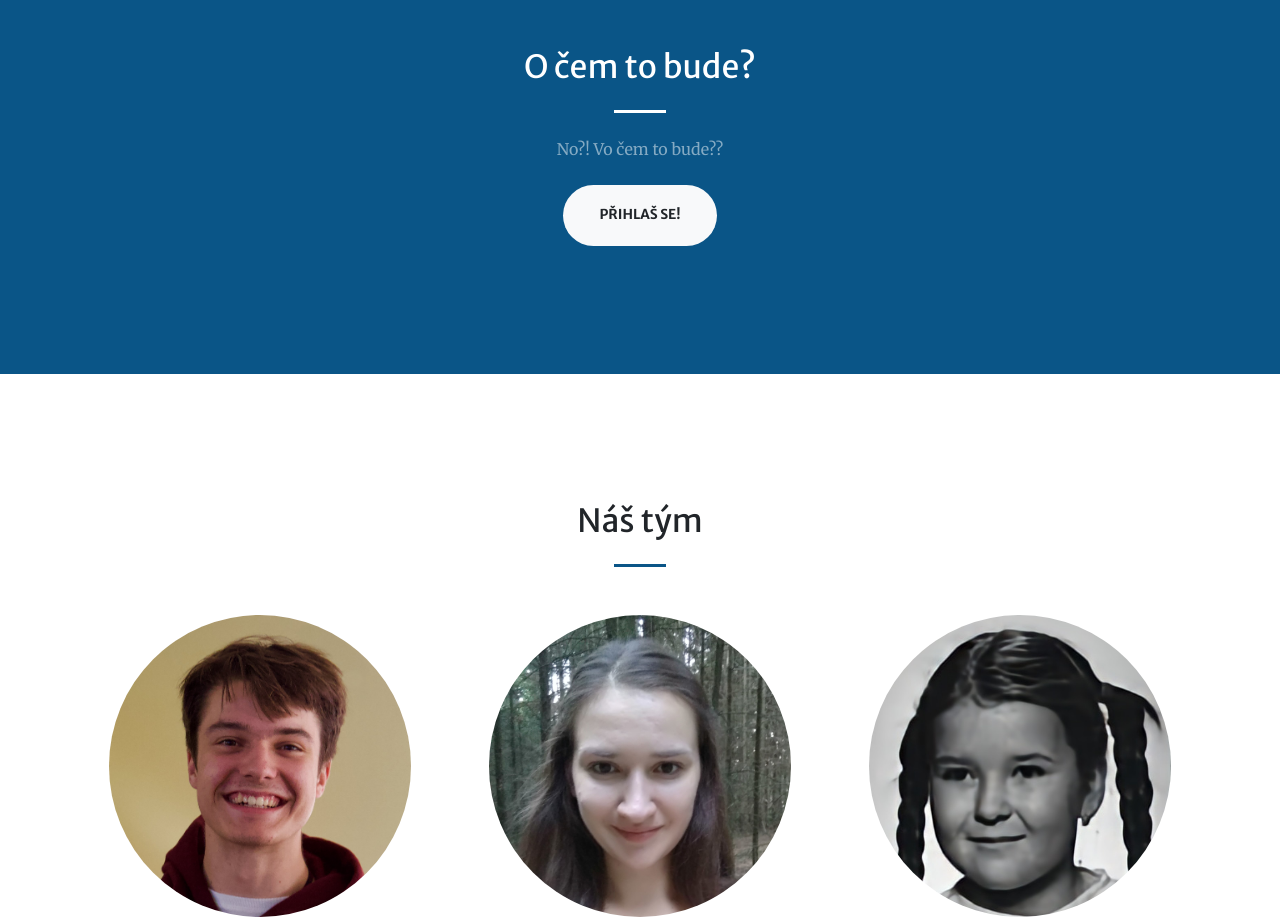
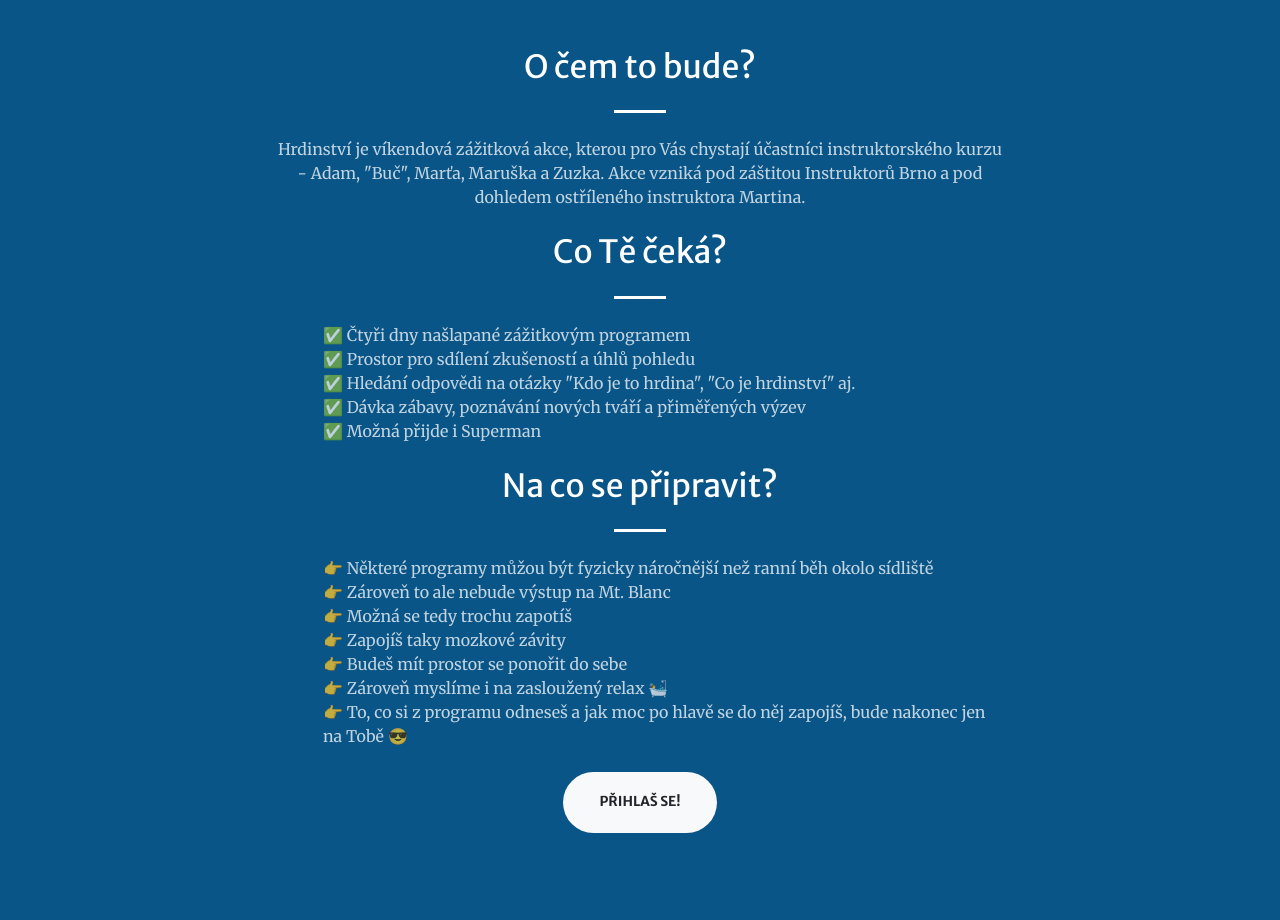
Before and after one commit to InstruktoriBrno/hrdinstvi-web, a website with bundled scripts: page index.html in a window 1280 px wide. Shown: the part 880-1800 px from the top of the page. Built offline with nearby package versions, Linux system fonts and the light colour scheme.

Commit message:
přidán popis akce

```diff
--- a/index.html
+++ b/index.html
@@ -8,10 +8,12 @@
   <meta name="description" content="">
   <meta name="author" content="">
 
-  <title>Název</title>
+  <title>Hrdinství</title>
 
   <!-- Font Awesome Icons -->
   <link href="vendor/fontawesome-free/css/all.min.css" rel="stylesheet" type="text/css">
+
+  <link rel="stylesheet" href="https://cdnjs.cloudflare.com/ajax/libs/font-awesome/4.7.0/css/font-awesome.min.css">
 
   <!-- Google Fonts -->
   <link href="https://fonts.googleapis.com/css?family=Merriweather+Sans:400,700" rel="stylesheet">
@@ -62,12 +64,14 @@
           <hr class="divider my-4">
         </div>
         <div class="col-lg-8 align-self-baseline">
-          <p class="text-white-75 font-weight-light mb-5">[Kecy o naší víkendovce]</p>
+          <p class="text-white-75 font-weight-light mb-5">Co jsou Tvé superschopnosti? Kdo je pro Tebe hrdina? A co je to vlastně hrdinství? Pojď s námi hledat odpovědi na tyto i jiné otázky.
+</p>
           <a class="btn btn-primary btn-xl js-scroll-trigger" href="#about">Chci být hrdinou!</a>
         </div>
       </div>
     </div>
   </header>
+
 
   <!-- About Section -->
   <section class="page-section bg-primary" id="about">
@@ -76,7 +80,30 @@
         <div class="col-lg-8 text-center">
           <h2 class="text-white mt-0">O čem to bude?</h2>
           <hr class="divider light my-4">
-          <p class="text-white-50 mb-4">No?! Vo čem to bude??</p>
+          <p class="text-white-75 mb-4">Hrdinství je víkendová zážitková akce, kterou pro Vás chystají účastníci instruktorského kurzu - Adam, "Buč", Marťa, Maruška a Zuzka. Akce vzniká pod záštitou Instruktorů Brno a pod dohledem ostříleného instruktora Martina. </p>
+
+          <h2 class="text-white mt-0">Co Tě čeká?</h2>
+          <hr class="divider light my-4">
+          <ul class="text-white-75 text-left mb-4 ml-5 list-unstyled">
+             <li> ✅ Čtyři dny našlapané zážitkovým programem
+             <li> ✅ Prostor pro sdílení zkušeností a úhlů pohledu
+             <li> ✅ Hledání odpovědi na otázky "Kdo je to hrdina",  "Co je hrdinství" aj.
+             <li> ✅ Dávka zábavy, poznávání nových tváří a přiměřených výzev
+             <li> ✅ Možná přijde i Superman
+          </ul>
+
+          <h2 class="text-white mt-0">Na co se připravit?</h2>
+          <hr class="divider light my-4">
+          <ul class="text-white-75 text-left mb-4 ml-5 list-unstyled">
+             <li> 👉 Některé programy můžou být fyzicky náročnější než ranní běh okolo sídliště
+             <li> 👉 Zároveň to ale nebude výstup na Mt. Blanc
+             <li> 👉 Možná se tedy trochu zapotíš
+             <li> 👉 Zapojíš taky mozkové závity
+             <li> 👉 Budeš mít prostor se ponořit do sebe
+             <li> 👉 Zároveň myslíme i na zasloužený relax 🛀
+             <li> 👉 To, co si z programu odneseš a jak moc po hlavě se do něj zapojíš, bude nakonec jen na Tobě 😎
+          </ul>
+</p>
           <a class="btn btn-light btn-xl js-scroll-trigger" href="#prihlaska">Přihlaš se!</a>
         </div>
       </div>
@@ -91,7 +118,7 @@
       <div class="row">
         <div class="col-lg-4 col-md-6 text-center">
           <div class="m-4">
-            <img class="img-fluid text-primary mb-4 rounded-circle" src="img/adam.jpg" alt="">
+            <img class="img-fluid text-primary mb-4 rounded-circle" src="img/marta.jpg" alt="">
             <h3 class="h4 mb-2">Marťa</h3>
             <div class="text-left">
                 <h4 class="h5">Něco o mně</h4>
@@ -193,7 +220,10 @@
   <section class="page-section bg-dark text-white" id="prihlaska">
     <div class="container text-center">
       <h2 class="mb-4">Přihláška</h2>
-      <p>asdf, kapacita, storno poplatky</p>
+          <ul class="text-left">
+            <li>Kapacita akce je 30 účastníků.
+            <li>Vyplněním přihlašovacího formuláře vyjadřujete svůj zájem, výběr do konečného seznamu účastníků vám potvrdíme emailem.
+          </ul>
       <a class="btn btn-light btn-xl" href="https://forms.gle/Ug1abHVsniHQf7m46">Přihlašovací formulář</a>
     </div>
   </section>
@@ -205,13 +235,13 @@
         <div class="col-lg-8 text-center">
           <h2 class="mt-0">Kontakt</h2>
           <hr class="divider my-4">
-          <p class="text-muted mb-5">profánnost</p>
+          <p class="text-muted mb-5"></p>
         </div>
       </div>
       <div class="row">
         <div class="col-lg-4 ml-auto text-center mb-5 mb-lg-0">
-          <i class="fas fa-phone fa-3x mb-3 text-muted"></i>
-          <div>Facebook???</div>
+          <a href"facebook.com" class="fa fa-facebook fa-3x mb-3 text-muted"></a>
+          <div><a href="https://www.facebook.com/events/195692075020117/">FB událost</a></div>
         </div>
         <div class="col-lg-4 mr-auto text-center">
           <i class="fas fa-envelope fa-3x mb-3 text-muted"></i>
@@ -230,7 +260,7 @@
               <img src="img/sova.png">
           </div>
           <div class="col-lg-4 mr-auto text-center align-middle">
-                Název je akce pořádaná pod hlavičkou <a href="instruktori.cz">Instruktorů Brno</a>.
+                Hrdinství je akce pořádaná pod hlavičkou <a href="instruktori.cz">Instruktorů Brno</a>.
           </div>
       </div>
       <div class="small text-center text-muted copyright">Copyright &copy; 2019 - Start Bootstrap, šablona <a href="https://startbootstrap.com/themes/creative/">Creative</a>
```
Also changed, not shown: img/marta.jpg (added).
